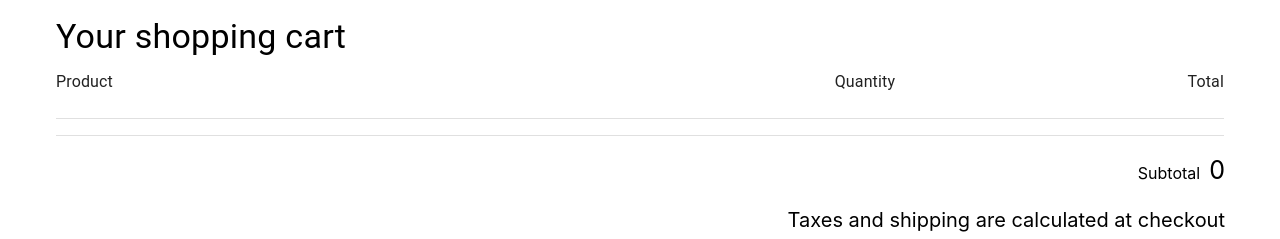
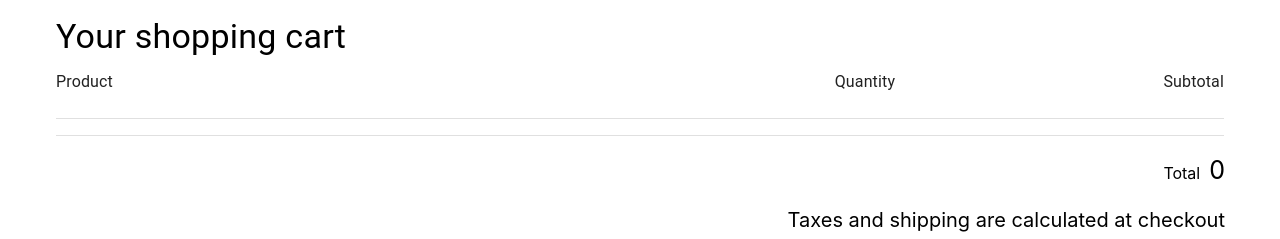
Before and after one commit to phat-trien-ung-dung-web-4conheo/front-end, a React (Create React App) app: page /basket in a window 1280 px wide. Shown: the part 178-417 px from the top of the page. Built offline with nearby package versions, Linux system fonts and the light colour scheme.

Commit message:
respondive basket

```diff
--- a/src/components/Page/BasketPage.js
+++ b/src/components/Page/BasketPage.js
@@ -79,7 +79,7 @@ const BasketPage = () => {
             </Grid>
             <Grid item>
               <Typography color="text.primary" variant="body1">
-                Total
+                Subtotal
               </Typography>
             </Grid>
           </Grid>
@@ -93,7 +93,7 @@ const BasketPage = () => {
           (item) =>
             currentUser?._id === item?.userId && (
               <ListItem
-                className="!justify-between !block tablet:!flex"
+                className="!justify-between  !block tablet:!flex"
                 alignItems="flex-start"
               >
                 <div className="flex gap-2">
@@ -180,7 +180,7 @@ const BasketPage = () => {
                 </Grid>
                 {tablet && (
                   <Grid item xs={8} className="mt-0 tablet:mt-[40px]">
-                    <Typography
+                    <Typography style={{marginTop: "40px" }}
                       className="text-end w-[70px]"
                       color="text.primary"
                       variant="body1"
@@ -205,7 +205,7 @@ const BasketPage = () => {
             marginRight: "15px",
           }}
         >
-          Subtotal &nbsp;
+          Total &nbsp;
           <span style={{ display: "inline-block", fontSize: "25px" }}>
             {currentUser?._id === cart?.userId ? cart.total : 0}
           </span>
@@ -216,8 +216,10 @@ const BasketPage = () => {
           Taxes and shipping are calculated at checkout
         </p>
       </div>
-      <div style={{ textAlign: "end", paddingTop: "20px" }}>
-        <Fab
+      <div
+        class="w3-row-padding"
+        style={{ textAlign: "end", paddingTop: "20px" }}>
+          <Fab className="p-2 !w-full tablet:!w-auto"
             variant="extended"
             color="secondary"
             style={{
@@ -229,6 +231,7 @@ const BasketPage = () => {
           >
             Go to checkout
           </Fab>
+
       </div>
     </Container>
   );
```
Lines whose indentation alone changed are shown as unchanged.
